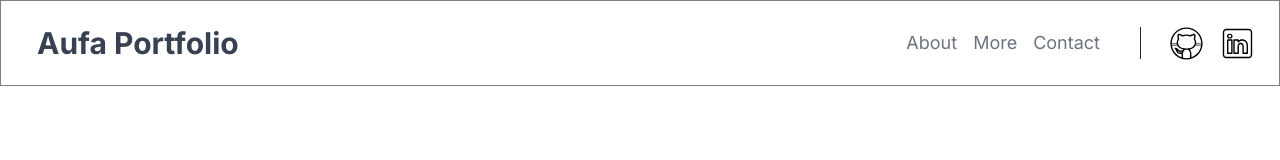
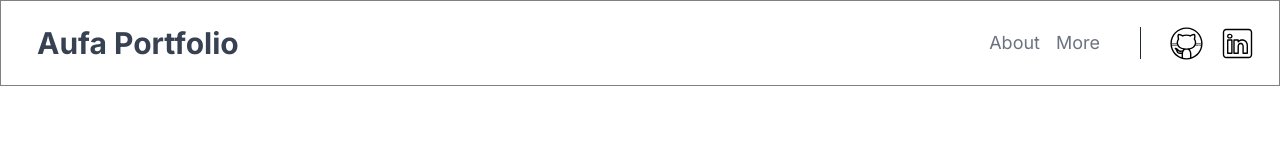
Before and after one commit to AgungLucker/Portofolio-diri, a Next.js app: page / in a window 1280 px wide. Shown: the top 160 px of the page. Built offline with nearby package versions, Linux system fonts and the light colour scheme.

Commit message:
refactor: simplify the navbar for contact

```diff
--- a/src/app/components/Navbar.jsx
+++ b/src/app/components/Navbar.jsx
@@ -11,8 +11,7 @@ const Navbar = () => {
             <Link href={"/"} className="text-gray-700 text-3xl font-bold mx-3">Aufa Portfolio</Link>
             <div className="flex ml-auto mr-10 space-x-4 text-gray-500">
                 <Link href="#about" className="hover:text-black text-lg">About</Link>
-                <Link href="#more" className="hover:text-black text-lg">More</Link>
-                <Link href="#contact" className="hover:text-black text-lg">Contact</Link>
+                <Link href="#more informations" className="hover:text-black text-lg">More</Link>
             </div>
             <div className="h-8 border-r border-gray-800 mr-5"></div>
             <div className="flex flex-row space-x-4 pl-2  ">
```
